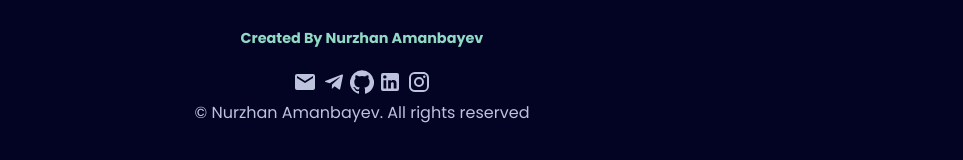
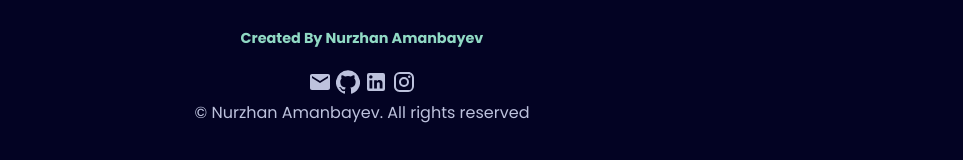
Before and after one commit to Nurzhek/nurzhek.github.io, a plain HTML site: page index.html in a window 1280 px wide. Shown: the part 1180-1340 px from the top of the page, without its empty margins (278-1241 px from the left). Drawn offline with Linux system fonts and the light colour scheme.

Commit message:
Update index.html

```diff
--- a/index.html
+++ b/index.html
@@ -172,11 +172,6 @@
             <path d="M20 4H4c-1.1 0-1.99.9-1.99 2L2 18c0 1.1.9 2 2 2h16c1.1 0 2-.9 2-2V6c0-1.1-.9-2-2-2zm0 4l-8 5-8-5V6l8 5 8-5v2z"></path>
           </svg>
         </a>
-        <a href="https://t.me/neverwannaseeya" target="_blank" rel="noopener noreferrer" aria-label="telegram" class="link link--icon">
-          <svg class="MuiSvgIcon-root" focusable="false" viewBox="0 0 24 24" aria-hidden="true">
-            <path d="M9.78 18.65l.28-4.23 7.68-6.92c.34-.31-.07-.46-.52-.19L7.74 13.3 3.64 12c-.88-.25-.89-.86.2-1.3l15.97-6.16c.73-.33 1.43.18 1.15 1.3l-2.72 12.81c-.19.91-.74 1.13-1.5.71L12.6 16.3l-1.99 1.93c-.23.23-.42.42-.83.42z"></path>
-          </svg>
-        </a>
         <a href="https://github.com/Nurzhek" target="_blank" rel="noopener noreferrer" aria-label="github" class="link link--icon">
           <svg class="MuiSvgIcon-root" focusable="false" viewBox="0 0 24 24" aria-hidden="true">
             <path d="M12 .3a12 12 0 0 0-3.8 23.4c.6.1.8-.3.8-.6v-2c-3.3.7-4-1.6-4-1.6-.6-1.4-1.4-1.8-1.4-1.8-1-.7.1-.7.1-.7 1.2 0 1.9 1.2 1.9 1.2 1 1.8 2.8 1.3 3.5 1 0-.8.4-1.3.7-1.6-2.7-.3-5.5-1.3-5.5-6 0-1.2.5-2.3 1.3-3.1-.2-.4-.6-1.6 0-3.2 0 0 1-.3 3.4 1.2a11.5 11.5 0 0 1 6 0c2.3-1.5 3.3-1.2 3.3-1.2.6 1.6.2 2.8 0 3.2.9.8 1.3 1.9 1.3 3.2 0 4.6-2.8 5.6-5.5 5.9.5.4.9 1 .9 2.2v3.3c0 .3.1.7.8.6A12 12 0 0 0 12 .3"></path>
```
